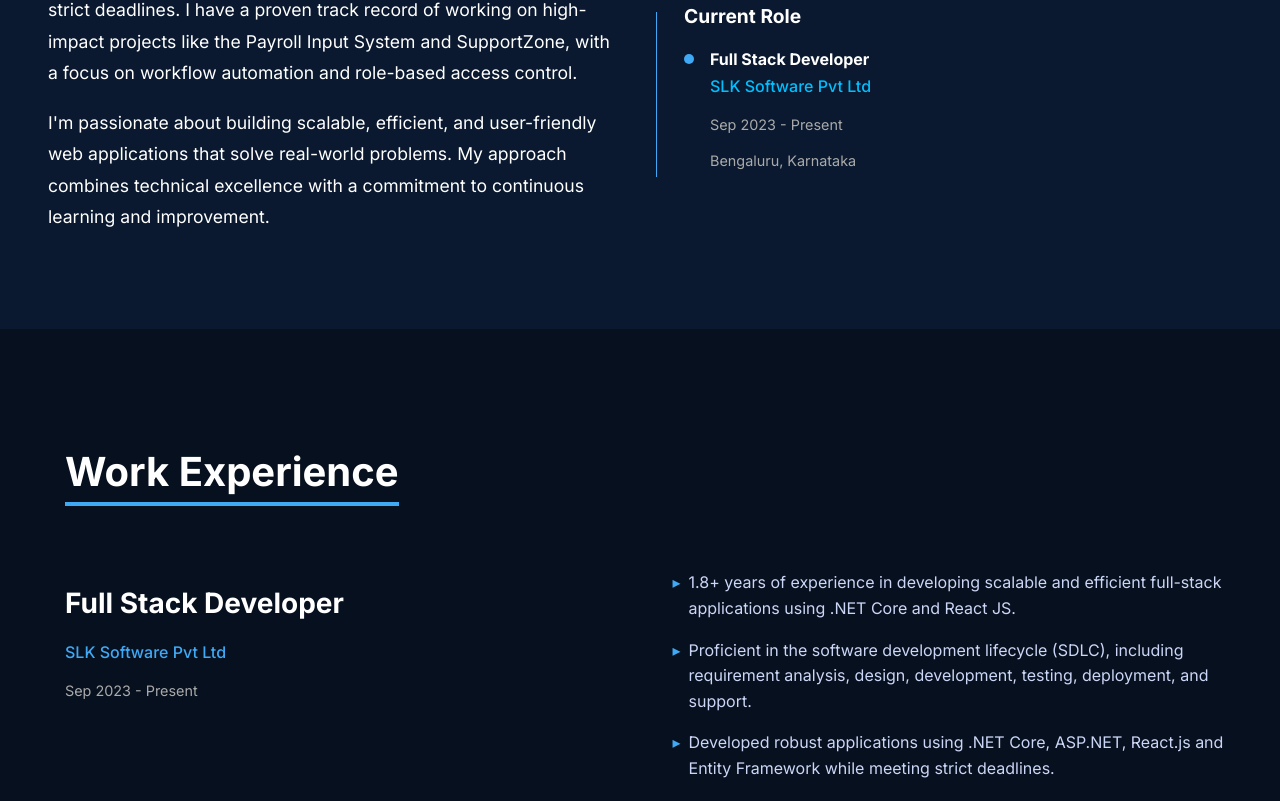
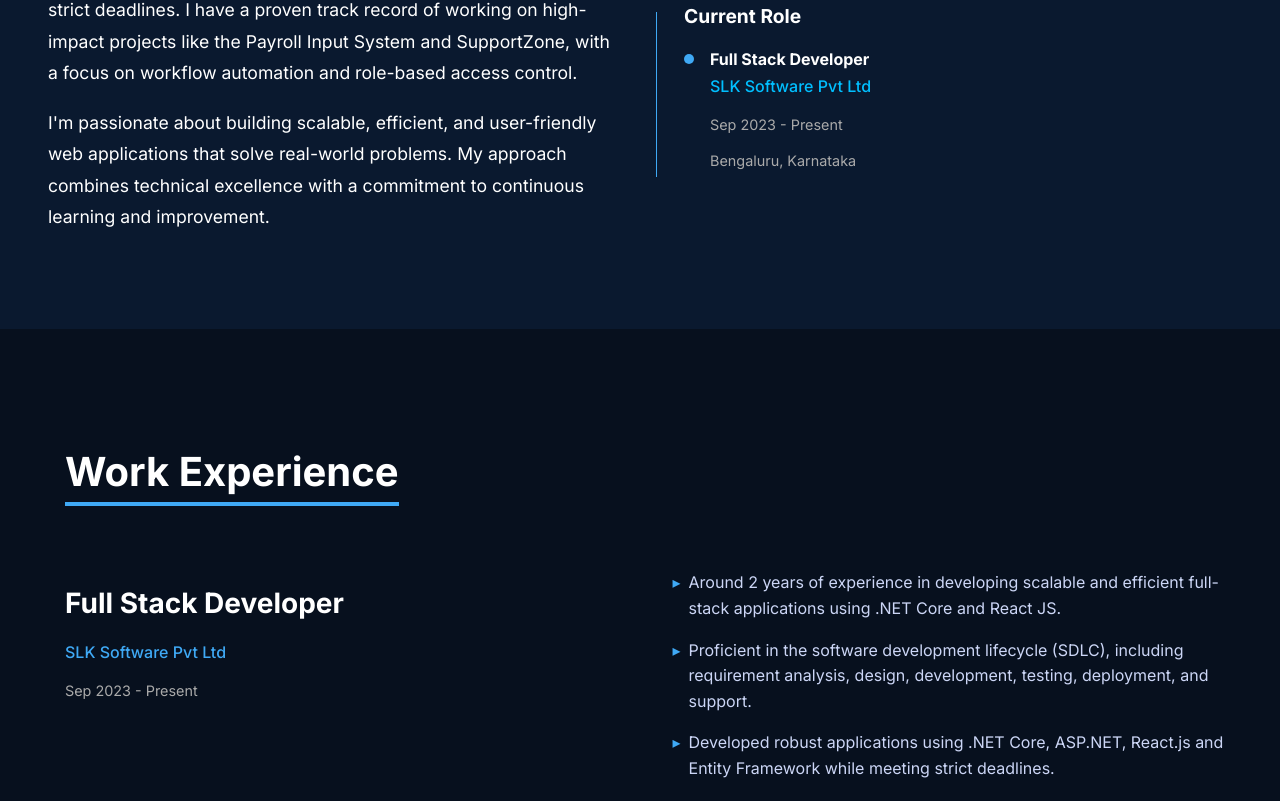
Before and after one commit to V-code578/My-Portfolio, a React (Create React App) app: page / in a window 1280 px wide. Shown: the part 1196-1997 px from the top of the page. Built offline with nearby package versions, Linux system fonts and the light colour scheme.

Commit message:
have updated Experience

```diff
--- a/src/components/About.jsx
+++ b/src/components/About.jsx
@@ -7,7 +7,7 @@ const About = () => {
       <div className="about-left">
         <h2 className="about-title">About Me</h2>
         <p>
-          I am a highly skilled <span className="blue-highlight">.NET Full Stack Developer</span> with over 1.8 years of experience in C#, ASP.NET Core, and React JS. I specialize in API development, secure authentication, and data optimization.
+          I am a highly skilled <span className="blue-highlight">.NET Full Stack Developer</span> with approximately 2 years of experience in C#, ASP.NET Core, and React JS. I specialize in API development, secure authentication, and data optimization.
         </p>
         <p>
           My technical expertise includes developing robust applications using .NET Core, ASP.NET, React.js, and Entity Framework while meeting strict deadlines. I have a proven track record of working on high-impact projects like the Payroll Input System and SupportZone, with a focus on workflow automation and role-based access control.
--- a/src/components/ExperienceSection.jsx
+++ b/src/components/ExperienceSection.jsx
@@ -20,7 +20,7 @@ function ExperienceSection() {
           {/* Right - Responsibilities */}
           <div className="responsibility-list">
             {[
-              "1.8+ years of experience in developing scalable and efficient full-stack applications using .NET Core and React JS.",
+              "Around 2 years of experience in developing scalable and efficient full-stack applications using .NET Core and React JS.",
               "Proficient in the software development lifecycle (SDLC), including requirement analysis, design, development, testing, deployment, and support.",
               "Developed robust applications using .NET Core, ASP.NET, React.js and Entity Framework while meeting strict deadlines.",
               "Actively contributed to Agile methodologies, including sprint planning, daily stand-ups, and client interactions.",
```
